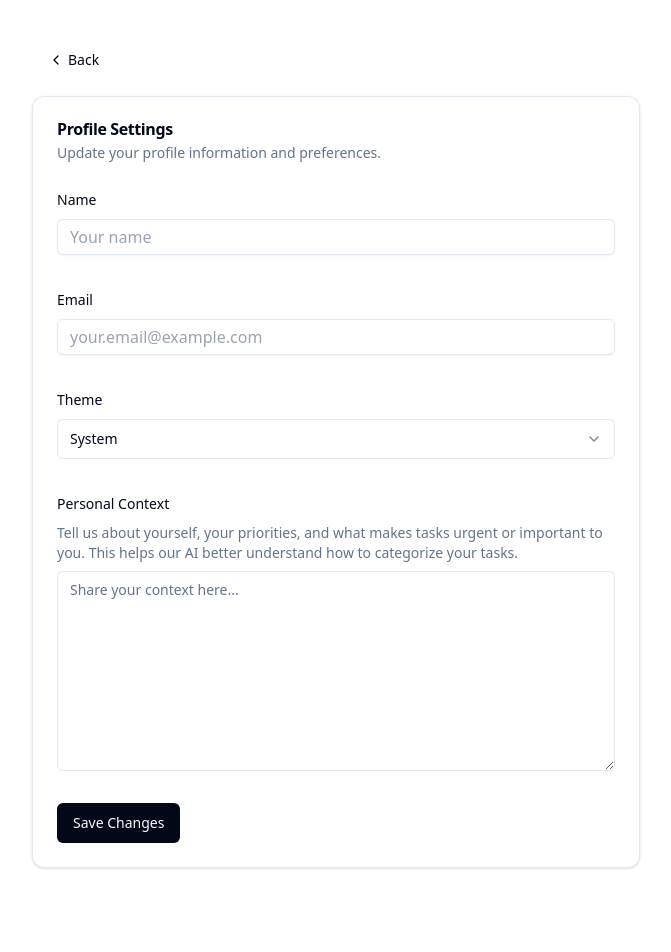
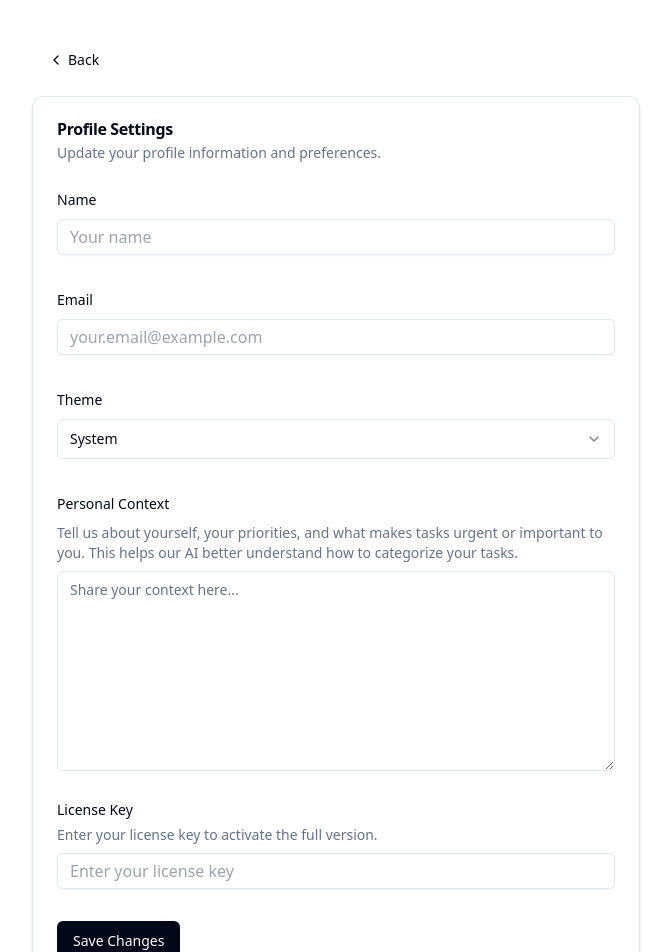
Before and after one commit to georgesiosi/gsdapp, a Next.js app: page /settings/profile in a window 1280 px wide. Shown: the top 952 px of the page, without its empty margins (304-975 px from the left). Before the commit the page ends 908 px from the top, so only its background shows below. Built offline with nearby package versions, Linux system fonts and the light colour scheme.

Commit message:
feat(ui): add license status indicators and messages to profile settings

```diff
--- a/app/settings/profile/page.tsx
+++ b/app/settings/profile/page.tsx
@@ -1,12 +1,12 @@
 "use client"
 
-import { useState } from "react"
+import { useState, useEffect } from "react"
 import { zodResolver } from "@hookform/resolvers/zod"
 import { useForm } from "react-hook-form"
 import * as z from "zod"
 import { toast } from "@/hooks/use-toast"
 import { Button } from "@/components/ui/button"
-import { ChevronLeft } from "lucide-react"
+import { ChevronLeft, CheckCircle, AlertCircle } from "lucide-react"
 import { useRouter } from "next/navigation"
 import {
   Form,
@@ -41,12 +41,18 @@ const profileFormSchema = z.object({
     required_error: "Please select a theme.",
   }),
   personalContext: z.string().optional(),
+  licenseKey: z.string().optional(),
 })
 
 export default function ProfilePage() {
   const router = useRouter()
   const [isSaving, setIsSaving] = useState(false)
-  const { profile, setProfile } = useProfile()
+  const { profile, setProfile, initializeProfile } = useProfile()
+
+  // Initialize legacy status for existing users
+  useEffect(() => {
+    initializeProfile()
+  }, [])
 
   const form = useForm<ProfileFormData>({
     resolver: zodResolver(profileFormSchema),
@@ -55,6 +61,7 @@ export default function ProfilePage() {
       email: profile?.email || "",
       theme: profile?.theme || "system",
       personalContext: profile?.personalContext || "",
+      licenseKey: profile?.licenseKey || "",
     },
   })
 
@@ -178,6 +185,54 @@ export default function ProfilePage() {
                 )}
               />
 
+              <FormField
+                control={form.control}
+                name="licenseKey"
+                render={({ field }) => (
+                  <FormItem>
+                    <FormLabel className="flex items-center gap-2">
+                      License Key
+                      {profile?.licenseStatus === 'legacy' && (
+                        <span className="flex items-center gap-1 text-sm text-blue-600">
+                          <CheckCircle className="h-4 w-4" />
+                          Legacy Access
+                        </span>
+                      )}
+                      {profile?.licenseStatus === 'active' && (
+                        <span className="flex items-center gap-1 text-sm text-green-600">
+                          <CheckCircle className="h-4 w-4" />
+                          Active
+                        </span>
+                      )}
+                      {profile?.licenseStatus === 'inactive' && (
+                        <span className="flex items-center gap-1 text-sm text-yellow-600">
+                          <AlertCircle className="h-4 w-4" />
+                          Inactive
+                        </span>
+                      )}
+                    </FormLabel>
+                    <FormDescription>
+                      {profile?.isLegacyUser
+                        ? "You have lifetime access as an existing user."
+                        : profile?.licenseStatus === 'active'
+                        ? "Your license is active and valid."
+                        : "Enter your license key to activate the full version."}
+                    </FormDescription>
+                    <FormControl>
+                      <Input
+                        placeholder={profile?.isLegacyUser ? "Lifetime Access Granted" : "Enter your license key"}
+                        {...field}
+                        disabled={profile?.isLegacyUser}
+                        className={profile?.licenseStatus === 'legacy' ? 'bg-blue-50' :
+                                 profile?.licenseStatus === 'active' ? 'bg-green-50' :
+                                 'bg-white'}
+                      />
+                    </FormControl>
+                    <FormMessage />
+                  </FormItem>
+                )}
+              />
+
               <Button
                 type="submit"
                 disabled={isSaving}
```
